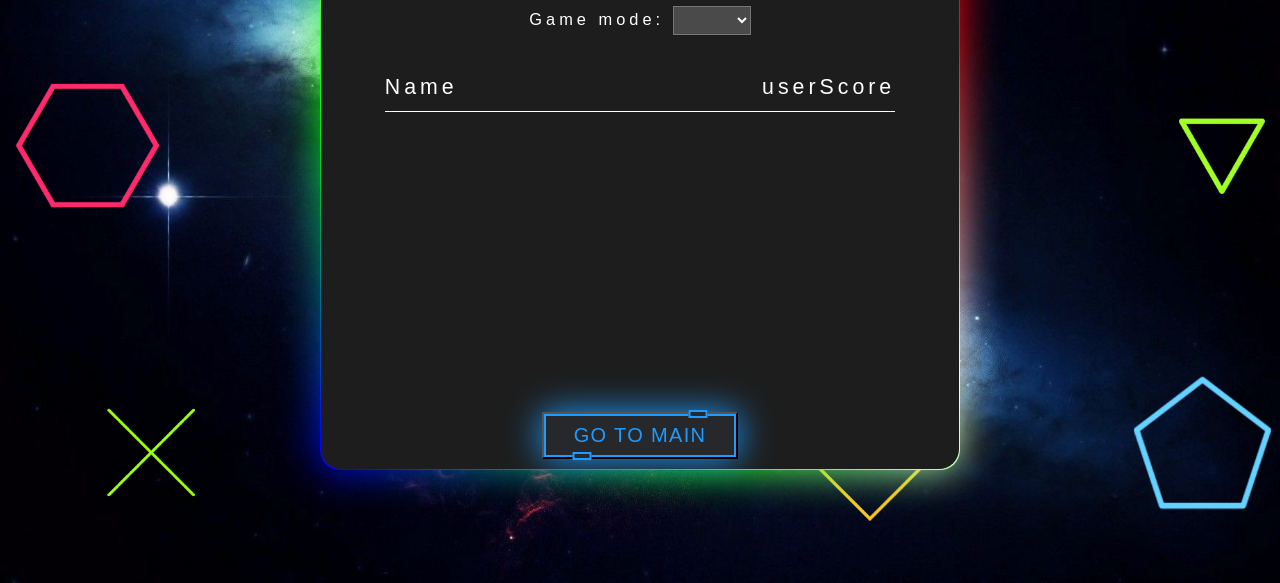
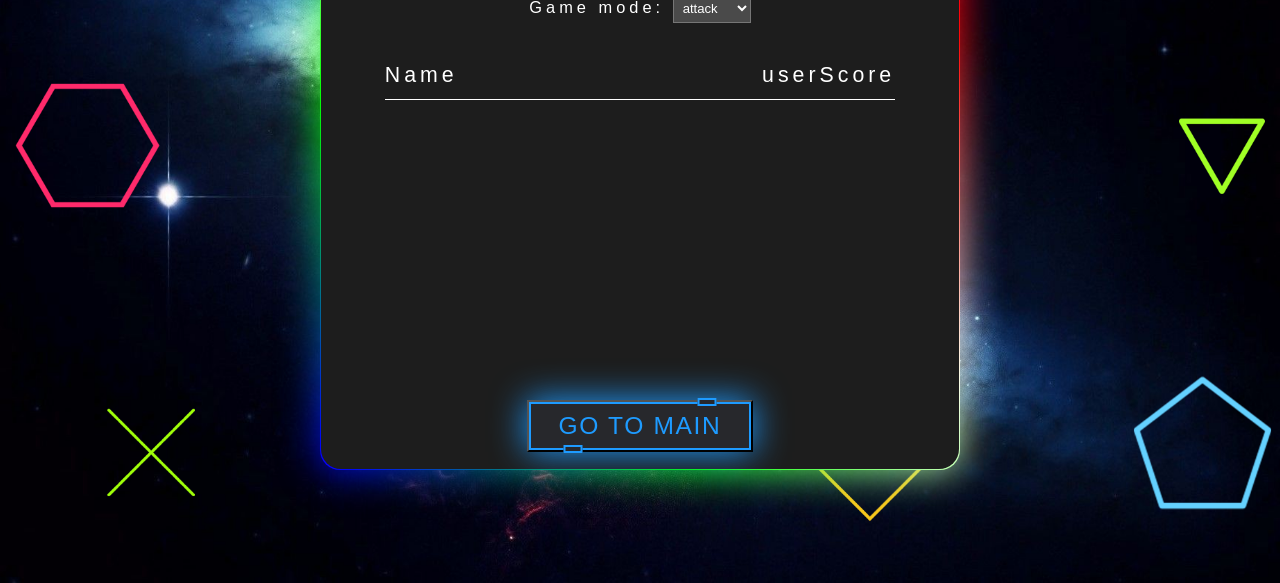
Before and after one commit to Tester0116/Zeon_module_3, a website built with webpack: page src/pages/leaderboard.html in a window 1280 px wide. Shown: the part 217-800 px from the top of the page. Built offline with nearby package versions, Linux system fonts and the light colour scheme; a web font is replaced by a local one.

Commit message:
'fix_leaderBug'

```diff
--- a/src/scripts/leaderBoard/index.js
+++ b/src/scripts/leaderBoard/index.js
@@ -36,5 +36,5 @@ const setScores = (table) => {
     list.append(item)
   }
 }
-chooseMode.value = storageMode
+chooseMode.value = storageMode ?? 'attack'
 setScores(t())
--- a/src/styles/leaderboard.scss
+++ b/src/styles/leaderboard.scss
@@ -121,7 +121,6 @@ $--clr: #1e9bff;
     }
   }
   &__mode {
-    // background-color: red;
     margin-top: 10px;
     appearance: none;
     -webkit-appearance: none;
@@ -198,15 +197,15 @@ $--clr: #1e9bff;
   &__btn {
     position: relative;
     background: #444;
+    margin-bottom: 20px;
     text-transform: uppercase;
-    letter-spacing: 0.1em;
     padding: 10px 30px;
     transition: 0.5s;
     background: $--clr;
     box-shadow: 0 0 35px $--clr;
     top: 30px;
     &:hover {
-      letter-spacing: 0.25em;
+      letter-spacing: 0.25rem;
     }
 
     &::before {
@@ -219,7 +218,9 @@ $--clr: #1e9bff;
       position: relative;
       z-index: 1;
       color: $--clr;
-      font-size: 1.5em;
+      font-size: 1.5rem;
+      letter-spacing: 0.1rem;
+
     }
     & > b {
       position: absolute;
--- a/src/styles/start.scss
+++ b/src/styles/start.scss
@@ -28,6 +28,10 @@ $gray: #9b9b9b;
 
     @media (max-width: 320px) {
       margin-bottom: -10px;
+    }
+    @media (max-width: 440px) {
+      margin-bottom: 10px;
+      font-size: 2rem;
     }
   }
   &__name--input {
```
Also changed, not shown: src/pages/leaderboard.html (+1 -1 lines), dist/attack.html, dist/index.html, dist/leaderboard.html, dist/scripts/leaderBoard/index.js, dist/styles/style.css, 2 other files.
